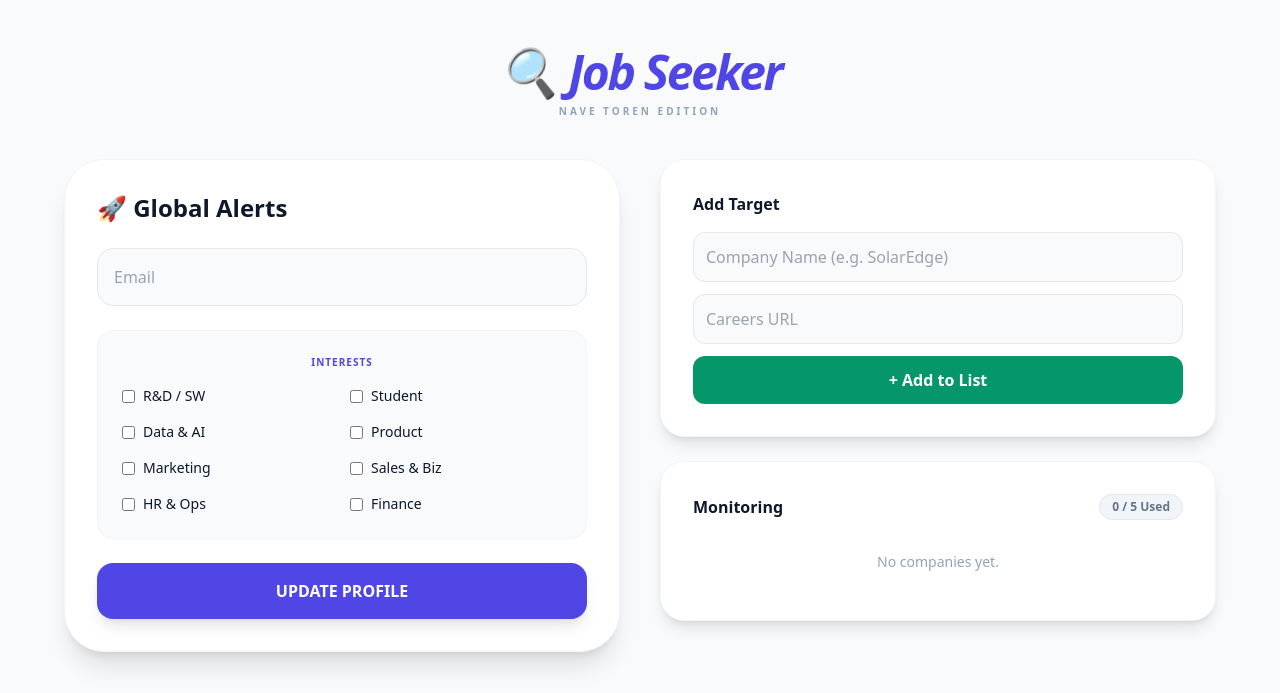
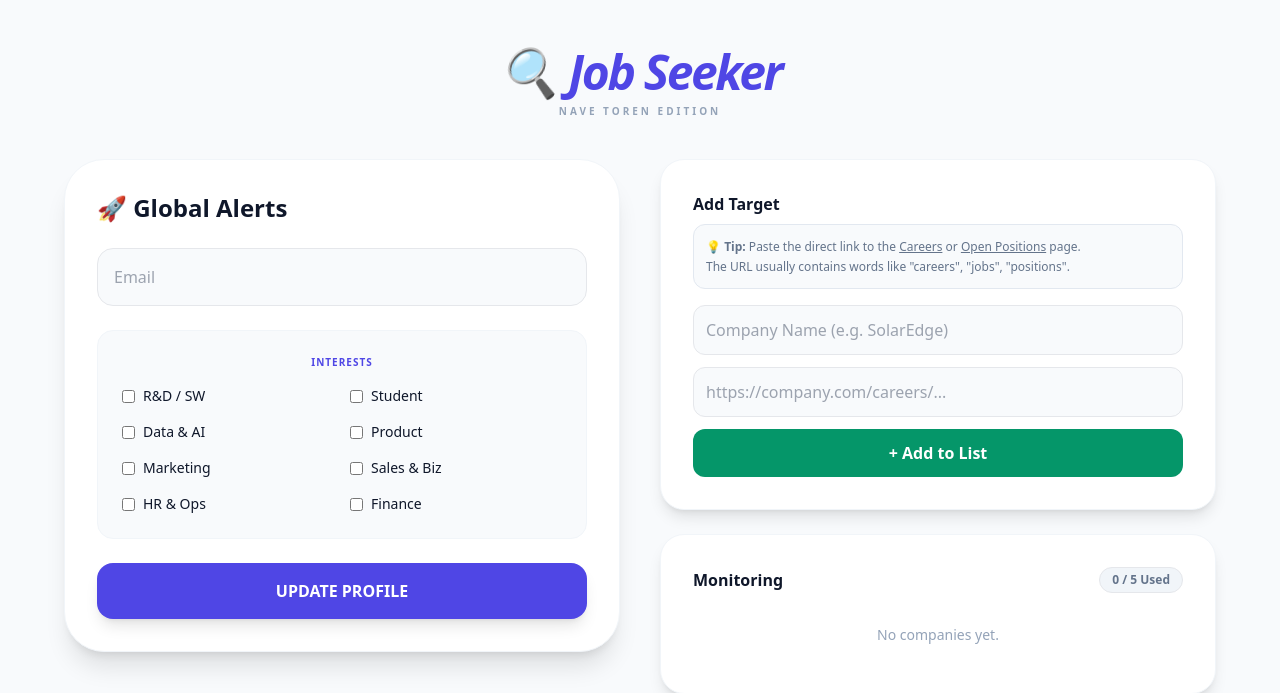
Before and after one commit to nave-toren/job-notificator, a FastAPI app: page / in a window 1280 px wide. Shown: the top 693 px of the page. Run offline with FastAPI, Linux system fonts and the light colour scheme; data that the repository does not hold is empty; some libraries are stand-ins or nearby versions.

Commit message:
Update: English error messages and UI validation

```diff
--- a/main.py
+++ b/main.py
@@ -40,30 +40,39 @@ async def delete_company(company_id: int = Form(...)):
 
 @app.post("/add")
 async def add_company(request: Request, name: str = Form(...), url: str = Form(...)):
-    # 1. שליפת הרשימה הקיימת
+    # 1. Get current companies
     current_companies = database.get_companies()
 
-    # 2. בדיקת מגבלה (עד 5 חברות)
+    # 2. Check limit (Max 5)
     if len(current_companies) >= 5:
         return templates.TemplateResponse("index.html", {
             "request": request,
             "companies": current_companies,
-            "error_message": "✋ המערכת מוגבלת ל-5 חברות כרגע כדי לשמור על ביצועים."
+            "error_message": "✋ System is limited to 5 companies to maintain performance."
         })
 
-    # 3. ניסיון הוספה בטוח (Try-Except)
-    try:
-        # כאן אנחנו מנסים להוסיף. אם ה-URL לא תקין או הדאטה-בייס נעול - זה יקפוץ ל-except
-        database.add_company(name, url)
+    # 3. Validate URL Keywords
+    # List of words expected in a careers page URL
+    valid_keywords = ["career", "jobs", "job", "position", "work", "join", "team", "culture", "opportunities", "vacancy"]
 
-        # אם הצליח - חוזרים לדף הבית נקי
-        return RedirectResponse(url="/", status_code=303)
-
-    except Exception as e:
-        # 4. במקרה של שגיאה - לא להקריס! להציג את השגיאה למשתמש
-        print(f"Error adding company: {e}") # בשביל הלוגים שלך
+    # Check if URL contains at least one keyword (case insensitive)
+    if not any(keyword in url.lower() for keyword in valid_keywords):
         return templates.TemplateResponse("index.html", {
             "request": request,
             "companies": current_companies,
-            "error_message": f"❌ אופס, משהו השתבש: {str(e)}"
+            "error_message": "⚠️ The link must be a Careers page! (Missing words like 'careers', 'jobs', 'positions' in the URL)."
         })
+
+    # 4. Try to add to DB
+    try:
+        database.add_company(name, url)
+        return RedirectResponse(url="/", status_code=303)
+    except Exception as e:
+        # Log the error for you
+        print(f"Error adding company: {e}")
+        # Show error to user
+        return templates.TemplateResponse("index.html", {
+            "request": request,
+            "companies": current_companies,
+            "error_message": f"❌ Oops, something went wrong: {str(e)}"
+        })
--- a/templates/index.html
+++ b/templates/index.html
@@ -18,7 +18,7 @@
 
         {% if error_message %}
         <div class="bg-red-50 border border-red-200 text-red-600 p-4 rounded-2xl text-center font-bold text-sm shadow-sm max-w-2xl mx-auto">
-            ⚠️ {{ error_message }}
+            {{ error_message }}
         </div>
         {% endif %}
 
@@ -48,10 +48,16 @@
             <div class="space-y-6">
 
                 <div class="bg-white p-8 rounded-3xl shadow-lg border border-slate-100">
-                    <h3 class="font-bold mb-4">Add Target</h3>
+                    <h3 class="font-bold mb-2">Add Target</h3>
+
+                    <p class="text-xs text-slate-500 mb-4 bg-slate-50 p-3 rounded-xl border border-slate-200 leading-relaxed">
+                        💡 <strong>Tip:</strong> Paste the direct link to the <u>Careers</u> or <u>Open Positions</u> page.<br>
+                        The URL usually contains words like "careers", "jobs", "positions".
+                    </p>
+
                     <form action="/add" method="post" class="space-y-3">
                         <input type="text" name="name" placeholder="Company Name (e.g. SolarEdge)" required class="w-full p-3 bg-slate-50 border rounded-xl outline-none focus:border-indigo-500">
-                        <input type="url" name="url" placeholder="Careers URL" required class="w-full p-3 bg-slate-50 border rounded-xl outline-none focus:border-indigo-500">
+                        <input type="url" name="url" placeholder="https://company.com/careers/..." required class="w-full p-3 bg-slate-50 border rounded-xl outline-none focus:border-indigo-500">
                         <button class="w-full bg-emerald-600 text-white font-bold py-3 rounded-xl hover:bg-emerald-700 transition">+ Add to List</button>
                     </form>
                 </div>
@@ -71,11 +77,11 @@
 
                         {% for comp in companies %}
                         <div class="flex items-center justify-between p-3 bg-slate-50 rounded-xl border hover:border-indigo-200 transition" id="item-{{ comp.id }}">
-                            <div class="flex flex-col">
+                            <div class="flex flex-col overflow-hidden">
                                 <span class="font-bold text-sm">{{ comp.name }}</span>
-                                <a href="{{ comp.url }}" target="_blank" class="text-[10px] text-indigo-400 hover:underline truncate max-w-[150px]">{{ comp.url }}</a>
+                                <a href="{{ comp.url }}" target="_blank" class="text-[10px] text-indigo-400 hover:underline truncate w-full max-w-[180px] block">{{ comp.url }}</a>
                             </div>
-                            <button onclick="removeSource({{ comp.id }})" class="text-red-400 hover:text-red-600 text-xs font-bold p-2 bg-white rounded-lg border border-slate-100 shadow-sm">Remove</button>
+                            <button onclick="removeSource({{ comp.id }})" class="text-red-400 hover:text-red-600 text-xs font-bold p-2 bg-white rounded-lg border border-slate-100 shadow-sm shrink-0 ml-2">Remove</button>
                         </div>
                         {% endfor %}
                     </div>
@@ -88,7 +94,6 @@
         async function removeSource(id) {
             if (!confirm('Are you sure you want to remove this company?')) return;
 
-            // יצירת טופס נתונים כדי להתאים ל-Form(...) ב-Python
             const formData = new FormData();
             formData.append('company_id', id);
 
@@ -98,12 +103,10 @@
                     body: formData
                 });
 
-                // אם המחיקה הצליחה והשרת החזיר הפניה או הצלחה
                 if (res.ok || res.redirected) {
                     const item = document.getElementById(`item-${id}`);
                     if (item) item.remove();
-                    // אופציונלי: רענון הדף כדי לעדכן את המונה
-                    window.location.reload();
+                    window.location.reload(); // Refresh to update the counter
                 } else {
                     alert('Failed to delete company');
                 }
```
Also changed, not shown: 1 other file.
